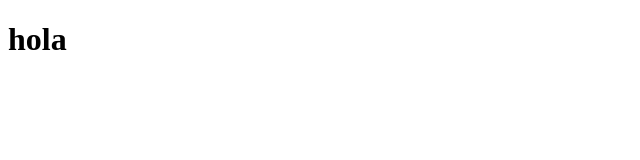
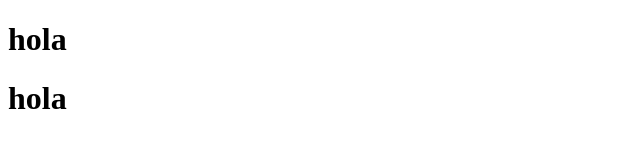
Before and after one commit to AGEUVAR0109/ClienteWeb, a plain HTML site: page index.html in a window 1280 px wide. Shown: the whole page, without its empty margins (0-640 px from the left). Drawn offline with Linux system fonts and the light colour scheme.

Commit message:
todo fusionado

```diff
--- a/index.html
+++ b/index.html
@@ -7,3 +7,4 @@
 <body>
 <header> <h1 class="hola"> hola <h1> </header>
 </body>
+<footer> <h1> hola <h1> </footer>
```
